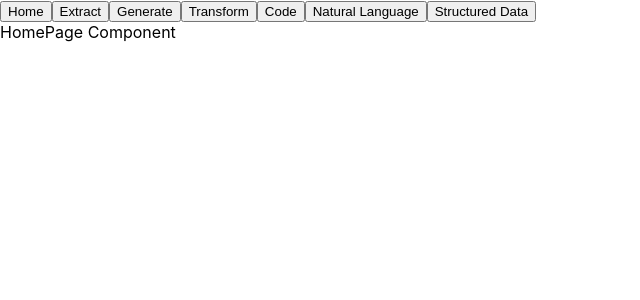
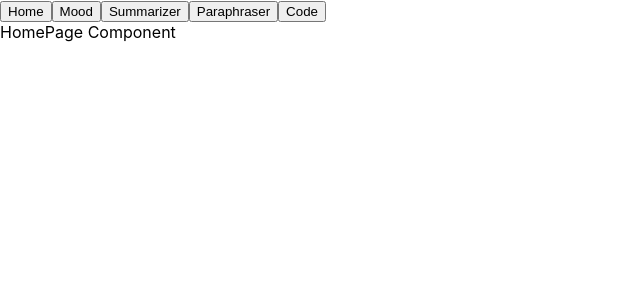
Before and after one commit to ralphcristofer/comp318-openai-project, a React (Create React App) app: page / in a window 1280 px wide. Shown: the top 300 px of the page, without its empty margins (0-640 px from the left). Built offline with nearby package versions, Linux system fonts and the light colour scheme.

Commit message:
Redefining and renaming components

```diff
--- a/src/App.js
+++ b/src/App.js
@@ -2,12 +2,10 @@ import React, { useState } from "react";
 
 // Importing individual components for each menu/page in the application
 import HomePage from './components/HomePage';
-import Extract from './components/Extract';
-import Generate from './components/Generate';
-import Transform from './components/Transform';
+import Mood from './components/Mood';
+import Summarizer from './components/Summarizer';
+import Paraphraser from './components/Paraphraser';
 import Code from './components/Code';
-import NaturalLanguage from './components/NaturalLanguage';
-import StructuredData from './components/StructuredData';
 
 // Main App Component
 function App() {
@@ -17,18 +15,14 @@ function App() {
   // Function to check which component to render based on the current view
   const pageView = () => {
     switch (currentView) {
-      case 'extract':
-        return <Extract />;
-      case 'generate':
-        return <Generate />;
-      case 'transform':
-        return <Transform />;
+      case 'mood':
+        return <Mood />;
+      case 'summarizer':
+        return <Summarizer />;
+      case 'paraphraser':
+        return <Paraphraser />;
       case 'code':
         return <Code />;
-      case 'naturalLanguage':
-        return <NaturalLanguage />;
-      case 'structuredData':
-        return <StructuredData />;
       default:
         return <HomePage />;
     }
@@ -39,12 +33,10 @@ function App() {
     <div className="container">
       <nav>
         <button onClick={() => setCurrentView('home')}>Home</button>
-        <button onClick={() => setCurrentView('extract')}>Extract</button>
-        <button onClick={() => setCurrentView('generate')}>Generate</button>
-        <button onClick={() => setCurrentView('transform')}>Transform</button>
+        <button onClick={() => setCurrentView('mood')}>Mood</button>
+        <button onClick={() => setCurrentView('summarizer')}>Summarizer</button>
+        <button onClick={() => setCurrentView('paraphraser')}>Paraphraser</button>
         <button onClick={() => setCurrentView('code')}>Code</button>
-        <button onClick={() => setCurrentView('naturalLanguage')}>Natural Language</button>
-        <button onClick={() => setCurrentView('structuredData')}>Structured Data</button>
       </nav>
       {/* Display the component based on the current view */}
       {pageView()}
--- a/src/components/Extract.js
+++ /dev/null
@@ -1,7 +0,0 @@
-import React from 'react';
-
-function Extract() {
-    return <div>Extract Component</div>
-}
-
-export default Extract;
--- /dev/null
+++ b/src/components/Mood.js
@@ -0,0 +1,7 @@
+import React from 'react';
+
+function Mood() {
+    return <div>Mood Component</div>
+}
+
+export default Mood;
--- a/src/components/NaturalLanguage.js
+++ /dev/null
@@ -1,7 +0,0 @@
-import React from 'react';
-
-function NaturalLanguage() {
-    return <div>NaturalLanguage Component</div>
-}
-
-export default NaturalLanguage;
--- /dev/null
+++ b/src/components/Paraphraser.js
@@ -0,0 +1,7 @@
+import React from 'react';
+
+function Paraphraser() {
+    return <div>Paraphraser Component</div>
+}
+
+export default Paraphraser;
--- a/src/components/StructuredData.js
+++ /dev/null
@@ -1,7 +0,0 @@
-import React from 'react';
-
-function StructuredData() {
-    return <div>StructuredData Component</div>
-}
-
-export default StructuredData;
--- a/src/components/Generate.js
+++ b/src/components/Summarizer.js
@@ -1,7 +1,7 @@
 import React, { useState } from "react";
 
 // Generate Component is responsible for interfacing with OpenAI API to generate text based on user input
-function Generate() {
+function Summarizer() {
   // useState hook to manage the input text from the user
   const [inputText, setInputText] = useState('');
   // userState hook to store the output text received from the OpenAI API
@@ -15,7 +15,7 @@ function Generate() {
   // Event handler for button click to trigger the generation
   const handleButtonClick = async () => {
     // Send POST request to backend '/generate' endpoint
-    const respose = await fetch('/generate', {
+    const respose = await fetch('/summarizer', {
       method: 'POST',
       headers: {
         // Set content type to JSON
@@ -44,4 +44,4 @@ function Generate() {
   );
 };
 
-export default Generate;
+export default Summarizer;
--- a/src/components/Transform.js
+++ /dev/null
@@ -1,7 +0,0 @@
-import React from 'react';
-
-function Transform() {
-    return <div>Transform Component</div>
-}
-
-export default Transform;
```
